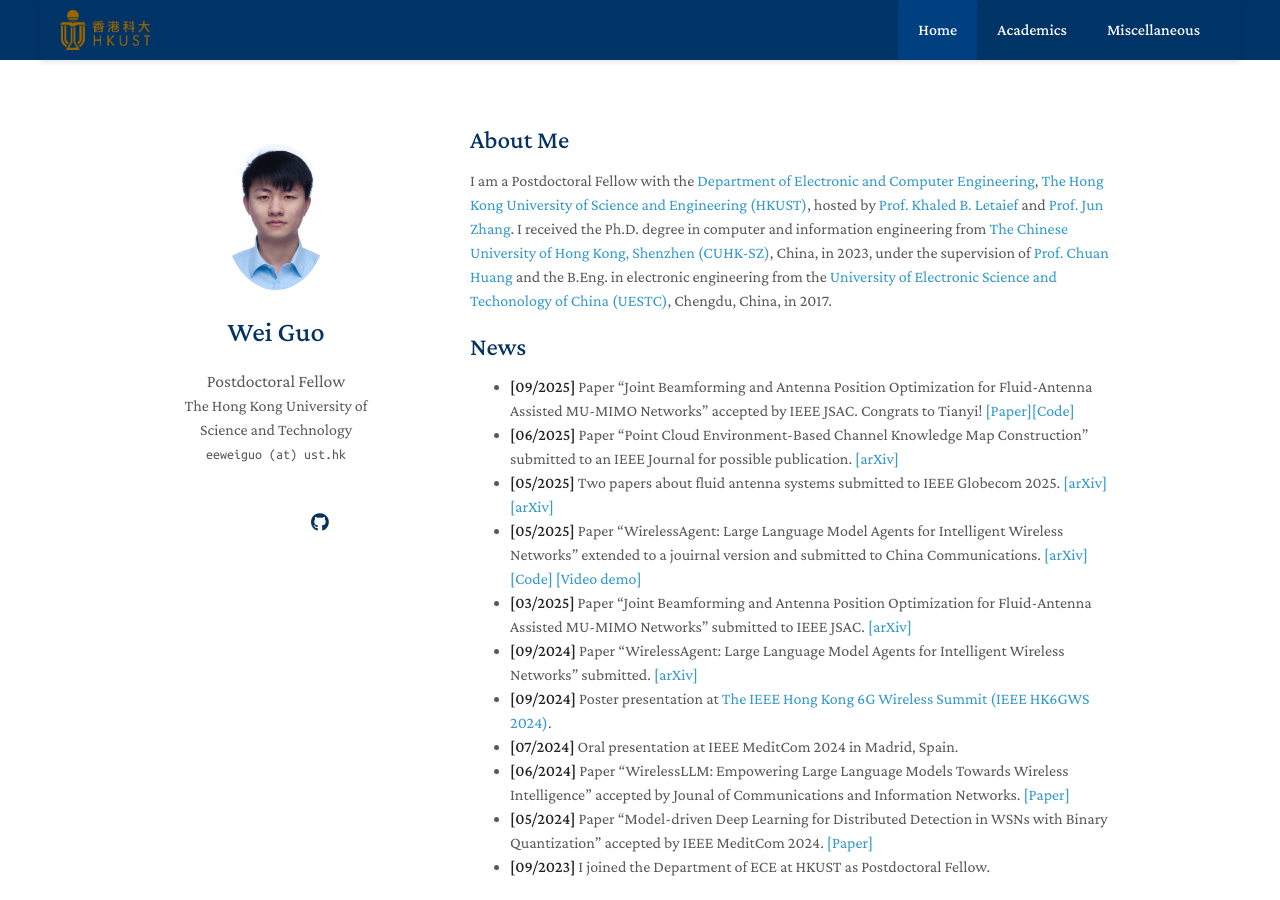
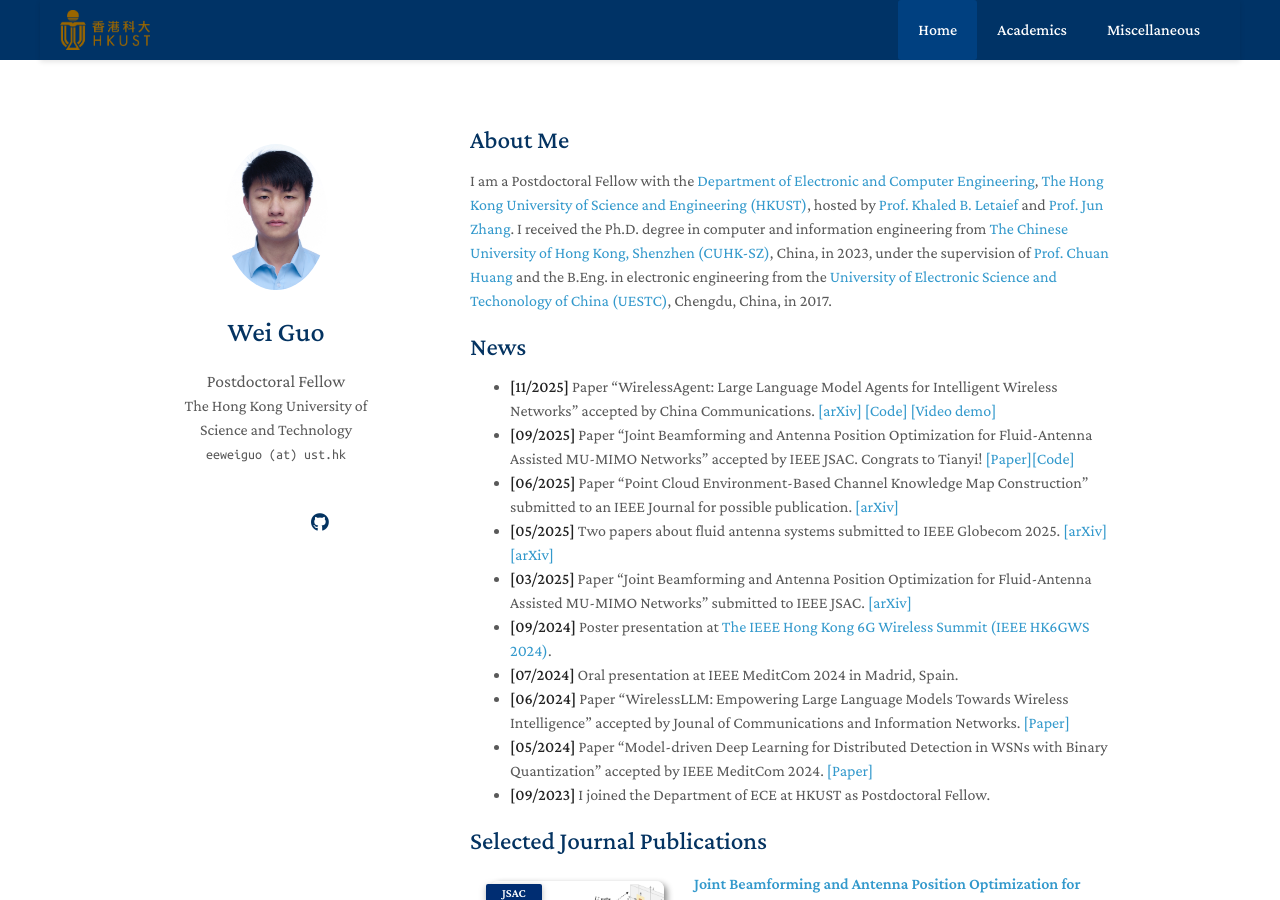
Before and after one commit to weiiguo/weiiguo.github.io, a Jekyll site: the page built from index.md, in a window 1280 px wide and 900 px high. Built offline with Jekyll 4.4.1, drawn with Linux system fonts in a browser that asks for light colours; a style sheet for code colours, icons or effects is not loaded; our own code applies the rules of GitHub Pages for plain Markdown files.

Commit message:
update news

```diff
--- a/index.md
+++ b/index.md
@@ -8,12 +8,11 @@
 
 ## News
 
+- **[11/2025]** Paper "WirelessAgent: Large Language Model Agents for Intelligent Wireless Networks" accepted by China Communications. [\[arXiv\]](https://arxiv.org/abs/2505.01074) [\[Code\]](https://github.com/jwentong/WirelessAgent_R1) [\[Video demo\]](https://www.youtube.com/watch?v=4fqADkT_XMc)
 - **[09/2025]** Paper "Joint Beamforming and Antenna Position Optimization for Fluid-Antenna Assisted MU-MIMO Networks" accepted by IEEE JSAC. Congrats to Tianyi! [\[Paper\]](https://ieeexplore.ieee.org/document/11184595)[\[Code\]](https://github.com/liaotianyi0114/FAS-MIMO-WSR-Maximization)
 - **[06/2025]** Paper "Point Cloud Environment-Based Channel Knowledge Map Construction" submitted to an IEEE Journal for possible publication. [\[arXiv\]](https://arxiv.org/abs/2506.21112)
 - **[05/2025]** Two papers about fluid antenna systems submitted to IEEE Globecom 2025. [\[arXiv\]](https://arxiv.org/abs/2505.04930) [\[arXiv\]](https://arxiv.org/abs/2505.04936)
-- **[05/2025]** Paper "WirelessAgent: Large Language Model Agents for Intelligent Wireless Networks" extended to a jouirnal version and submitted to China Communications. [\[arXiv\]](https://arxiv.org/abs/2505.01074) [\[Code\]](https://github.com/jwentong/WirelessAgent_R1) [\[Video demo\]](https://www.youtube.com/watch?v=4fqADkT_XMc)
 - **[03/2025]** Paper "Joint Beamforming and Antenna Position Optimization for Fluid-Antenna Assisted MU-MIMO Networks" submitted to IEEE JSAC. [\[arXiv\]](https://arxiv.org/abs/2503.04040)
-- **[09/2024]** Paper "WirelessAgent: Large Language Model Agents for Intelligent Wireless Networks" submitted. [\[arXiv\]](https://arxiv.org/abs/2409.07964)
 - **[09/2024]** Poster presentation at [The IEEE Hong Kong 6G Wireless Summit (IEEE HK6GWS 2024)](https://hk6gws2024.ieee-hk6gws.org/).
 - **[07/2024]** Oral presentation at IEEE MeditCom 2024 in Madrid, Spain.
 - **[06/2024]** Paper "WirelessLLM: Empowering Large Language Models Towards Wireless Intelligence" accepted by Jounal of Communications and Information Networks. [\[Paper\]](https://ieeexplore.ieee.org/document/10582827)
```
